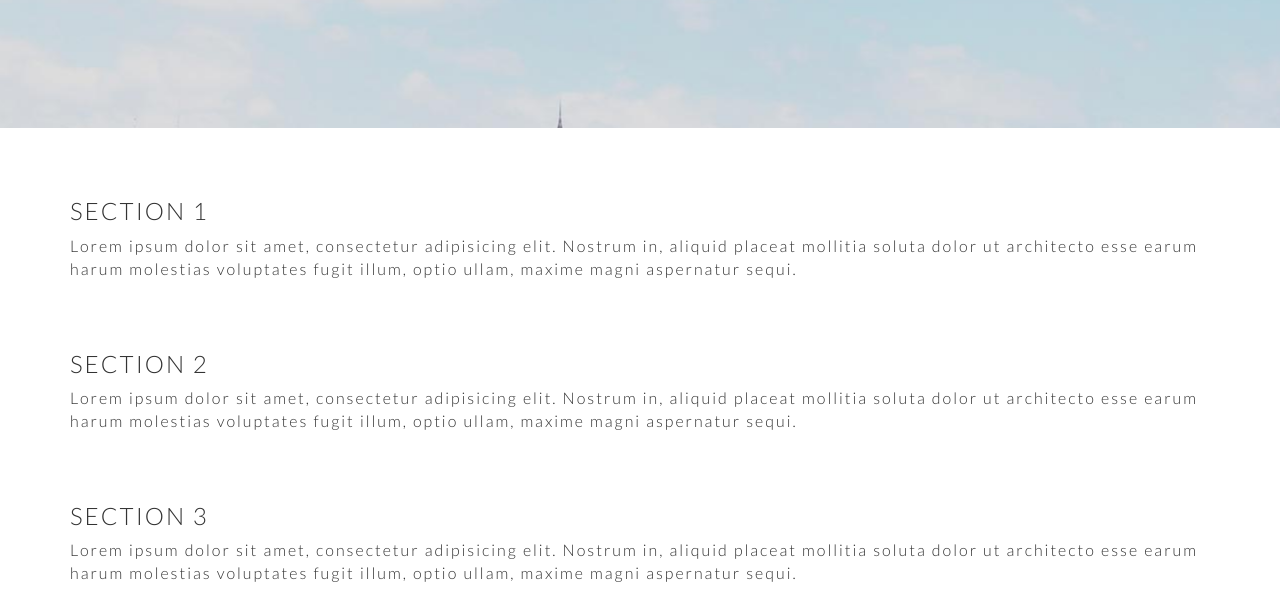
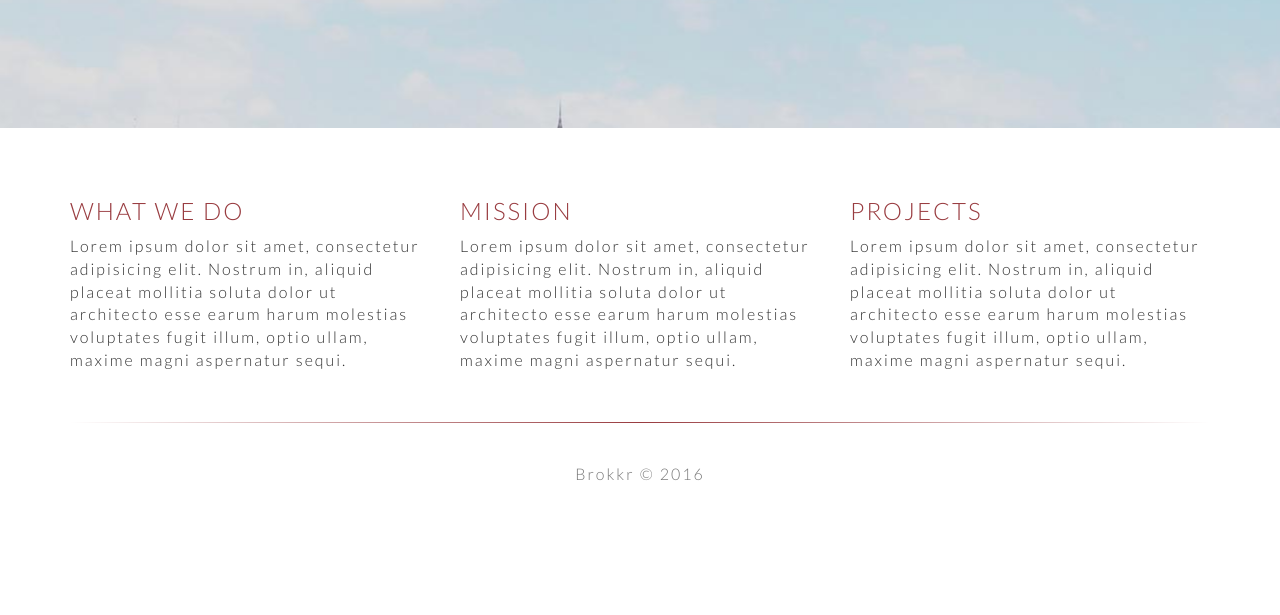
Before and after one commit to JulianSamarjiev/brokkr, a plain HTML site: page index.html in a window 1280 px wide. Shown: the part 449-1064 px from the top of the page. After the commit the page ends 952 px from the top, so only its background shows below. Drawn offline with nearby package versions, Linux system fonts and the light colour scheme.

Commit message:
Rollup of latest changes

```diff
--- a/index.html
+++ b/index.html
@@ -36,7 +36,7 @@
         </div>
         <div id="navbar" class="collapse navbar-collapse pull-right">
           <ul class="nav navbar-nav">
-            <li class="active"><a href="#">ABOUT</a></li>
+            <li><a href="#">ABOUT</a></li>
             <li><a href="#">PROJECTS</a></li>
             <li><a href="#">CONTACT</a></li>
           </ul>
@@ -54,25 +54,40 @@
   </div>
 
   <div class="container">
-    <div class="section">
-      <h3>
-        SECTION 1
-      </h3>
-      <p>Lorem ipsum dolor sit amet, consectetur adipisicing elit. Nostrum in, aliquid placeat mollitia soluta dolor ut architecto esse earum harum molestias voluptates fugit illum, optio ullam, maxime magni aspernatur sequi.</p>
+    <div class="row">
+      <div class="col-sm-4">
+        <div class="section">
+          <h3>
+            WHAT WE DO
+          </h3>
+          <p>Lorem ipsum dolor sit amet, consectetur adipisicing elit. Nostrum in, aliquid placeat mollitia soluta dolor ut architecto esse earum harum molestias voluptates fugit illum, optio ullam, maxime magni aspernatur sequi.</p>
+        </div>
+      </div>
+      <div class="col-sm-4">
+        <div class="section">
+          <h3>
+            MISSION
+          </h3>
+          <p>Lorem ipsum dolor sit amet, consectetur adipisicing elit. Nostrum in, aliquid placeat mollitia soluta dolor ut architecto esse earum harum molestias voluptates fugit illum, optio ullam, maxime magni aspernatur sequi.</p>
+        </div>
+      </div>
+      <div class="col-sm-4">
+        <div class="section">
+          <h3>
+            PROJECTS
+          </h3>
+          <p>Lorem ipsum dolor sit amet, consectetur adipisicing elit. Nostrum in, aliquid placeat mollitia soluta dolor ut architecto esse earum harum molestias voluptates fugit illum, optio ullam, maxime magni aspernatur sequi.</p>
+        </div>
+      </div>
     </div>
-    <div class="section">
-      <h3>
-        SECTION 2
-      </h3>
-      <p>Lorem ipsum dolor sit amet, consectetur adipisicing elit. Nostrum in, aliquid placeat mollitia soluta dolor ut architecto esse earum harum molestias voluptates fugit illum, optio ullam, maxime magni aspernatur sequi.</p>
+    <hr>
+  </div>
+
+  <footer class="footer">
+    <div class="container">
+      <p class="text-muted">Brokkr &#169; 2016</p>
     </div>
-    <div class="section">
-      <h3>
-        SECTION 3
-      </h3>
-      <p>Lorem ipsum dolor sit amet, consectetur adipisicing elit. Nostrum in, aliquid placeat mollitia soluta dolor ut architecto esse earum harum molestias voluptates fugit illum, optio ullam, maxime magni aspernatur sequi.</p>
-    </div>
-  </div>
+  </footer>
 
   <script src="https://code.jquery.com/jquery-3.0.0.min.js" integrity="sha256-JmvOoLtYsmqlsWxa7mDSLMwa6dZ9rrIdtrrVYRnDRH0=" crossorigin="anonymous"></script>
   <script src="public/js/main.js"></script>
--- a/public/css/main.scss
+++ b/public/css/main.scss
@@ -8,7 +8,7 @@ $red: #993C40;
 $dark-green: #2D3718;
 $black: #333;
 
-// Overwrite Bootstrap
+// Bootstrap
 
 .navbar-inverse {
   background-color: transparent;
@@ -45,7 +45,22 @@ $black: #333;
   border-bottom: 1px solid $black;
 }
 
+.footer {
+  position: absolute;
+  margin-top: 60px;
+  bottom: 0;
+  width: 100%;
+  /* Set the fixed height of the footer here */
+  height: 40px;
+  text-align: center;
+}
+
 // General
+
+html {
+  position: relative;
+  min-height: 100%;
+}
 
 body {
   color: $black;
@@ -53,16 +68,25 @@ body {
   font-weight: 300;
   font-size: 16px;
   letter-spacing: 2px;
+  /* Margin bottom by footer height */
+  margin-bottom: 60px;
 }
 
 h3 {
   font-weight: 300;
+  color: $red;
+}
+
+hr {
+  border: 0;
+  height: 1px;
+  background-image: linear-gradient(to right, rgba(0, 0, 0, 0), $red, rgba(0, 0, 0, 0));
 }
 
 // Custom
 
 .nav-logo {
-  height: 30px;
+  height: 25px;
 }
 
 .jumbotron-logo-slogan {
```
Also changed, not shown: public/css/main.css, 1 other file.
